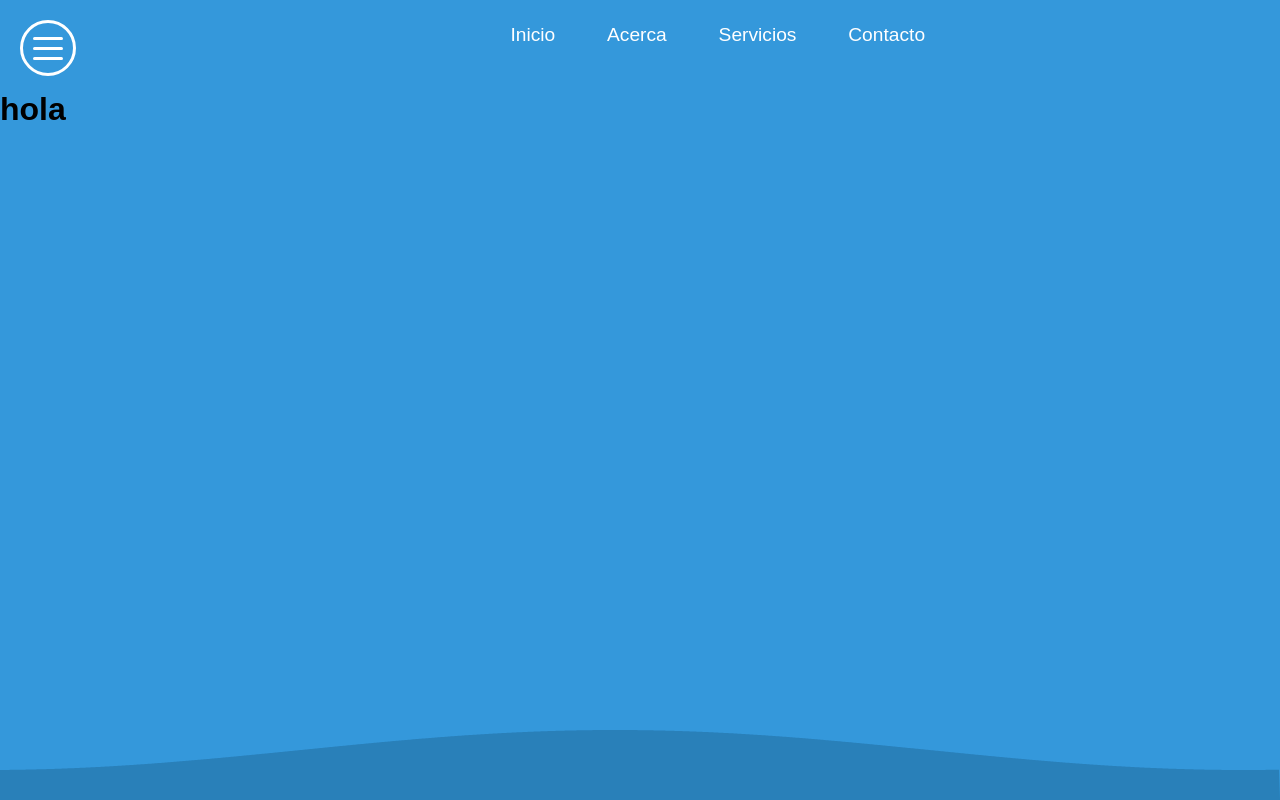
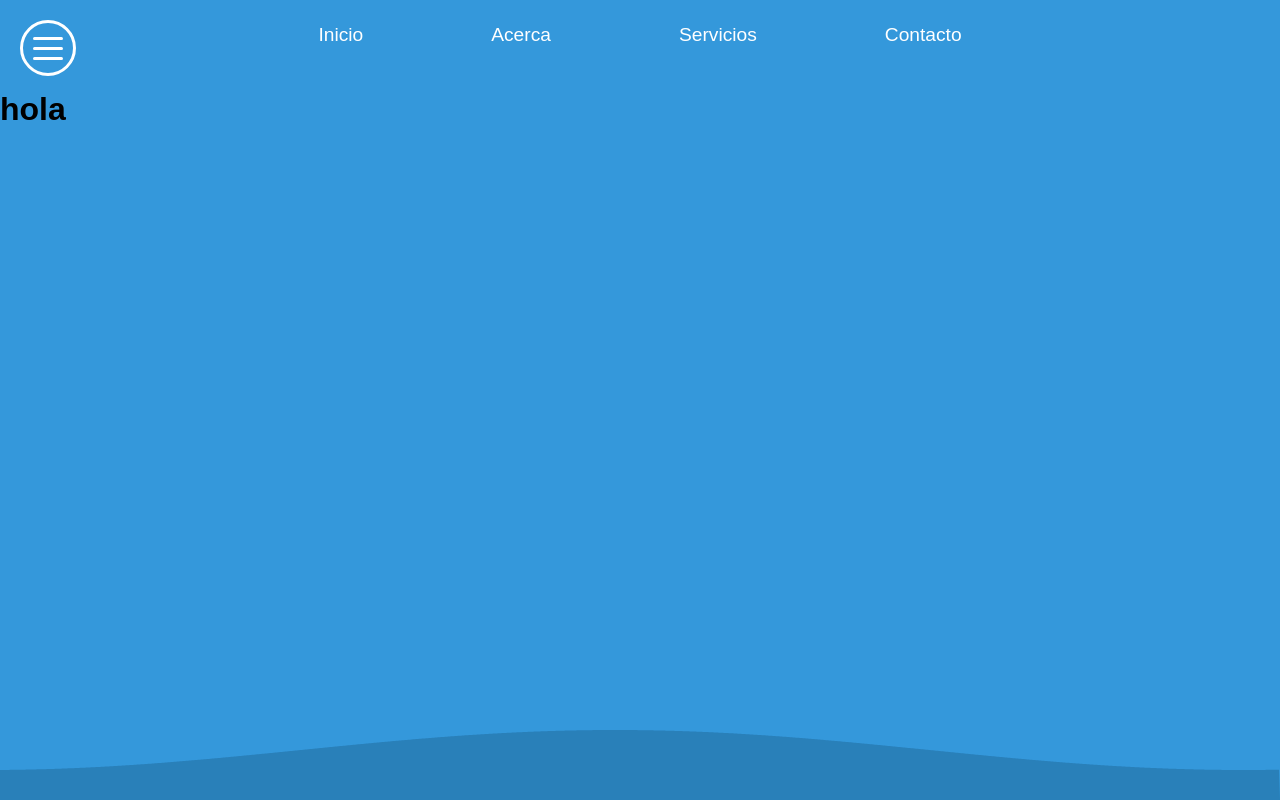
Before and after one commit to SimonLav2024/Portfolio_Simon, a PHP site: page / in a window 1280 px wide. Run offline with PHP 8.4, Linux system fonts and the light colour scheme.

Commit message:
arreglado el navbar

```diff
--- a/css/styles.css
+++ b/css/styles.css
@@ -18,34 +18,25 @@ html {
     background-color: #3498db;
     padding: 1rem;
     display: flex;
-    justify-content: center;
     align-items: center;
     justify-content: space-between;
 }
 .navbar-container {
-    display: flex;
-    justify-content: space-between;
-    align-items: center;
     max-width: 1200px;
     margin: 0 auto;
 }
 .nav-links {
-    display: grid;
-    grid-template-columns: repeat(4, 1fr);
-    gap: 20%;
-    justify-content: center;
+    display: flex;
+    justify-content: space-around;
     align-items: center;
     z-index: 1;
 }
 .nav-links a {
-    display: flex;
-    flex-direction: row;
-    justify-content: space-between;
     color: white;
     font-size: 1.2rem;
     text-decoration: none;
     position: relative;
-    padding: 0.5rem 0;
+    padding: 0.5rem 4rem;
     transition: color 0.3s ease;
 }
 @media (max-width: 600px) {
@@ -148,7 +139,7 @@ html {
     height: 100vh;
     width: 100%;
     background-color: #1e466e;
-    transition: all 0.5s ease-in-out;
+    transition: all 0.7s ease-in-out;
     z-index: 1;
 }
 .sidebar.open {
@@ -275,7 +266,7 @@ html {
     width: 100px;
     height: 100px;
 }
-.nav-links {
+.thumbnails {
     display: flex;
     flex-direction: row;
     justify-content: space-around;
--- a/index.html
+++ b/index.html
@@ -32,6 +32,7 @@
         </div>
         <nav class="sidebar" id="sidebar">
             <h1 class="cabeza">
+                <!-- ---------------Telefono----------------- -->
                 <div class="phone-container">
                     <div class="phone">
                         <div class="screen"></div>
@@ -39,7 +40,9 @@
                         <div class="home-button"></div>
                     </div>
                 </div>
+                <!-- ------------------fin--------------------- -->
                 <p>&nbsp Contact &nbsp</p>
+                <!-- --------------Telefono-------------------- -->
                 <div class="phone-container"></div>
                     <div class="phone">
                         <div class="screen"></div>
@@ -47,9 +50,10 @@
                         <div class="home-button"></div>
                     </div>
                 </div>
+                <!-- ------------------fin--------------------- -->
             </h1>
-
-            <div class="nav-links">
+            <!-- -----------------------------------------------------modal----------------------------------------------------------- -->
+            <div class="thumbnails">
                     <div class="ajuste-img">
                         <img class="imagenes" src="img/thumbnails/telefono-unscreen.gif" title="telefono" alt="telefono" id="0" data-full="img\arboles.JPG">
                     </div>
@@ -70,7 +74,7 @@
                     <img src="" alt="imagen ampliada" class="modal-image">
                 </div>
             </div>
-                <!-- fin de la ventna modal -->
+            <!-- -----------------------------------------------------fin------------------------------------------------------------- -->
         </nav>
     <!-- ----------------------------------------fin------------------------------------------------ -->
 
```
